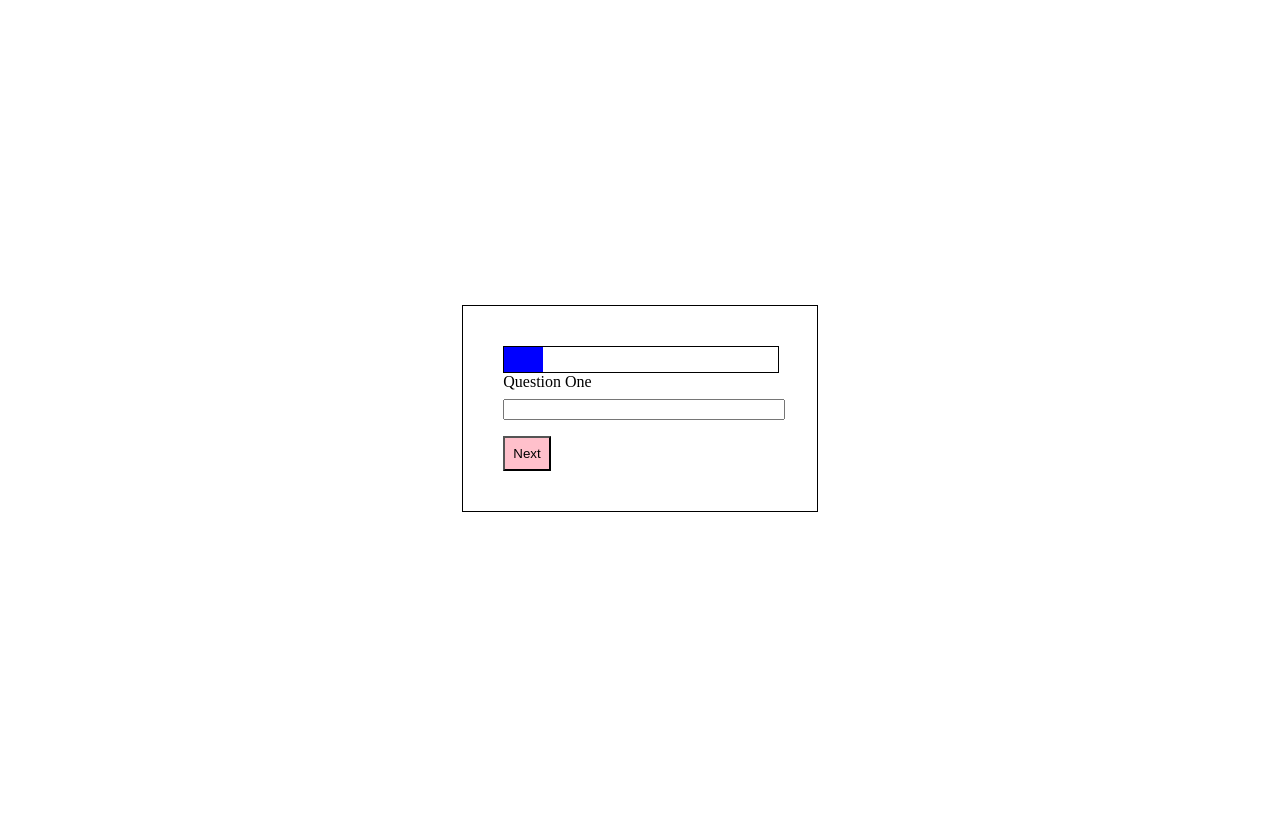
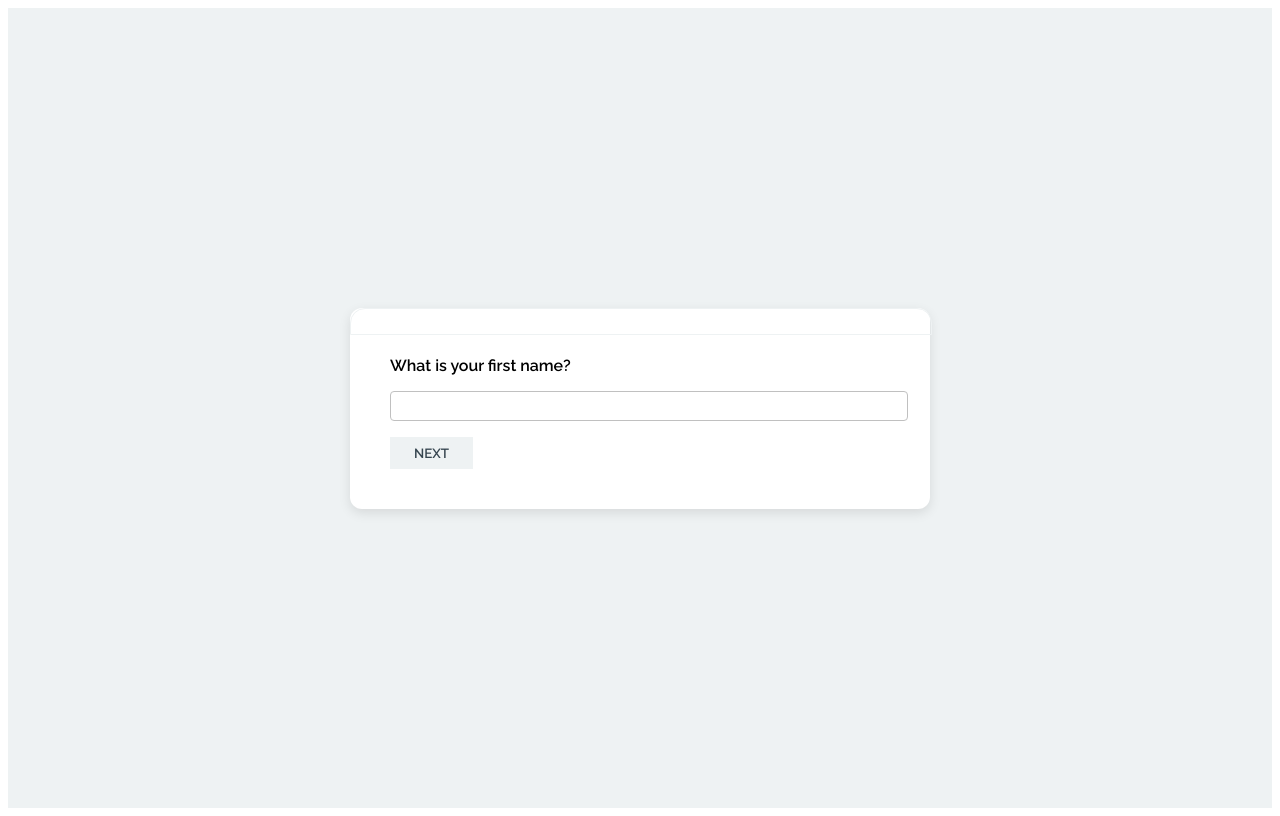
Before and after one commit to lforrister/lifeblue, a Vue app: page / in a window 1280 px wide. Built offline with nearby package versions, Linux system fonts and the light colour scheme.

Commit message:
starting to style form and text inputs

```diff
--- a/src/assets/scss/global.scss
+++ b/src/assets/scss/global.scss
@@ -1,4 +1,6 @@
+@import './variables/colors.scss';
 @import './variables/grid.scss';
+@import './variables/fonts.scss';
 @import './mixins/buttons.scss';
 @import './mixins/grid.scss';
 @import './mixins/forms.scss';
--- a/src/assets/scss/mixins/buttons.scss
+++ b/src/assets/scss/mixins/buttons.scss
@@ -2,11 +2,17 @@
 @import '../variables/grid.scss';
 
 @mixin button-primary {
-    padding: $spacing-8;
-    background: pink;
+    padding: $spacing-8 $spacing-24;
+    background: $blue-deep;
+    color: white;
+    font-family: $raleway;
+    font-weight: 600;
+    border: none;
+    text-transform: uppercase;
 
     &.is-disabled {
-        background: lightgray;
+        background: $grey-light;
+        color: $charcoal;
 
         &:hover {
             cursor: not-allowed;
--- a/src/assets/scss/mixins/forms.scss
+++ b/src/assets/scss/mixins/forms.scss
@@ -1,14 +1,28 @@
 @import '../variables/grid.scss';
+@import '../variables/fonts.scss';
+@import '../variables/colors.scss';
 
 // ==== INPUT ==== //
 
 @mixin input {
     width: 100%;
-    margin-top: $spacing-8;
+    margin-top: $spacing-16;
+    border-color: transparent;
+    border: 1px solid $silver;
+    border-radius: 4px;
+    padding: 6px 8px;
+    font-family: $raleway;
+
+    &:focus {
+        outline: none !important;
+        border: 2px solid $blue-deep;
+    }
 }
 
 @mixin input-label {
     width: 100%;
+    font-family: $raleway;
+    font-weight: 600;
 }
 
 .forms__input {
@@ -22,7 +36,15 @@
 // ==== ERRORS
 
 @mixin error {
-    color: red;
+    color: $red;
+    border: 1px solid $red;
+    border-radius: 4px;
+    background: rgba(237, 33, 58, 0.05);
+    font-family: $raleway;
+    padding: $spacing-8;
+    font-size: 12px;
+    font-weight: 600;
+    width: 100%;
 }
 
 .forms__error {
--- /dev/null
+++ b/src/assets/scss/variables/colors.scss
@@ -0,0 +1,7 @@
+$grey-light: #eef2f3;
+$sky-blue: #A7BFE8;
+$blue: #6190E8;
+$blue-deep: #2980B9;
+$silver: #C0C0C0;
+$charcoal: #36454F;
+$red: #ED213A;
--- /dev/null
+++ b/src/assets/scss/variables/fonts.scss
@@ -0,0 +1,3 @@
+@import url('https://fonts.googleapis.com/css2?family=Raleway:wght@100;200;300;400;500;600;700&display=swap');
+
+$raleway: 'Raleway', Arial, sans-serif;
--- a/src/components/Form.vue
+++ b/src/components/Form.vue
@@ -2,7 +2,7 @@
     <div class="form__container">
         <ProgressTracker :percent="progress"/>
 
-        <form>
+        <form class="form__form">
             <div v-for="field in displayForm">
                 <div v-if="display === 'single' || editable.includes(field.id)">
                     <Select v-if="field.type === 'select'" v-model="field.input" :field="field" />
@@ -34,7 +34,7 @@
             </div>
 
             <div v-if="display === 'single'" class="form__buttons">
-                <button v-if="currentQ > 0" @click.prevent="prev">
+                <button v-if="currentQ > 0" @click.prevent="prev" class="forms__back-btn">
                     Back
                 </button>
                 <button v-if="currentQ < (quiz.length - 1)" @click.prevent="next" :class="disabled ? 'is-disabled' : ''">
@@ -74,11 +74,10 @@
         {
             input: ref(''),
             type: 'input',
-            id: 'q1',
-            name: 'q1',
-            label: 'Question One',
-            required: false,
-            errorMessage: 'Please fill out the question.'
+            id: 'first_name',
+            name: 'First Name',
+            label: 'What is your first name?',
+            required: true,
         },
         {
             input: ref(''),
@@ -237,7 +236,7 @@
     })
 
     const progress = computed(() => {
-        let p = (currentQ.value + 1) / quiz.value.length
+        let p = currentQ.value / quiz.value.length
         return Math.round(p * 100)
     })
 
@@ -296,8 +295,16 @@
 
 <style lang="scss">
     .form__container {
-        border: 1px solid black;
+        position: relative;
         padding: $spacing-40;
+        width: 500px;
+        box-shadow: rgba(0, 0, 0, 0.1) 0px 4px 12px;
+        border-radius: 12px;
+        background: white;
+    }
+
+    .form__form {
+        margin-top: $spacing-8;
     }
 
     .form__buttons {
@@ -308,4 +315,8 @@
         }
     }
 
+    .forms__back-btn {
+        margin-right: $spacing-8;
+    }
+
 </style>
--- a/src/components/ProgressTracker.vue
+++ b/src/components/ProgressTracker.vue
@@ -25,14 +25,20 @@
     .progressTracker__container {
         width: 100%;
         height: 25px;
-        border: 1px solid black;
-        position: relative;
+        border: 1px solid $grey-light;
+        position: absolute;
+        top: 0;
+        left: 0;
+        right: 0;
+        border-top-left-radius: 15px;
+        border-top-right-radius: 15px;
     }
 
     .progressTracker__bar {
         height: 25px;
-        background: blue;
+        background-image: linear-gradient(to right, $blue , $sky-blue);
         position: absolute;
+        border-top-left-radius: 15px;
     }
 
 </style>
--- a/src/views/HomeView.vue
+++ b/src/views/HomeView.vue
@@ -18,6 +18,7 @@ import Form from '../components/Form.vue'
   .homeView__wrapper {
     @include wrapper;
     min-height: 100vh;
+    background: $grey-light;
   }
 
   .homeView__form {
```
